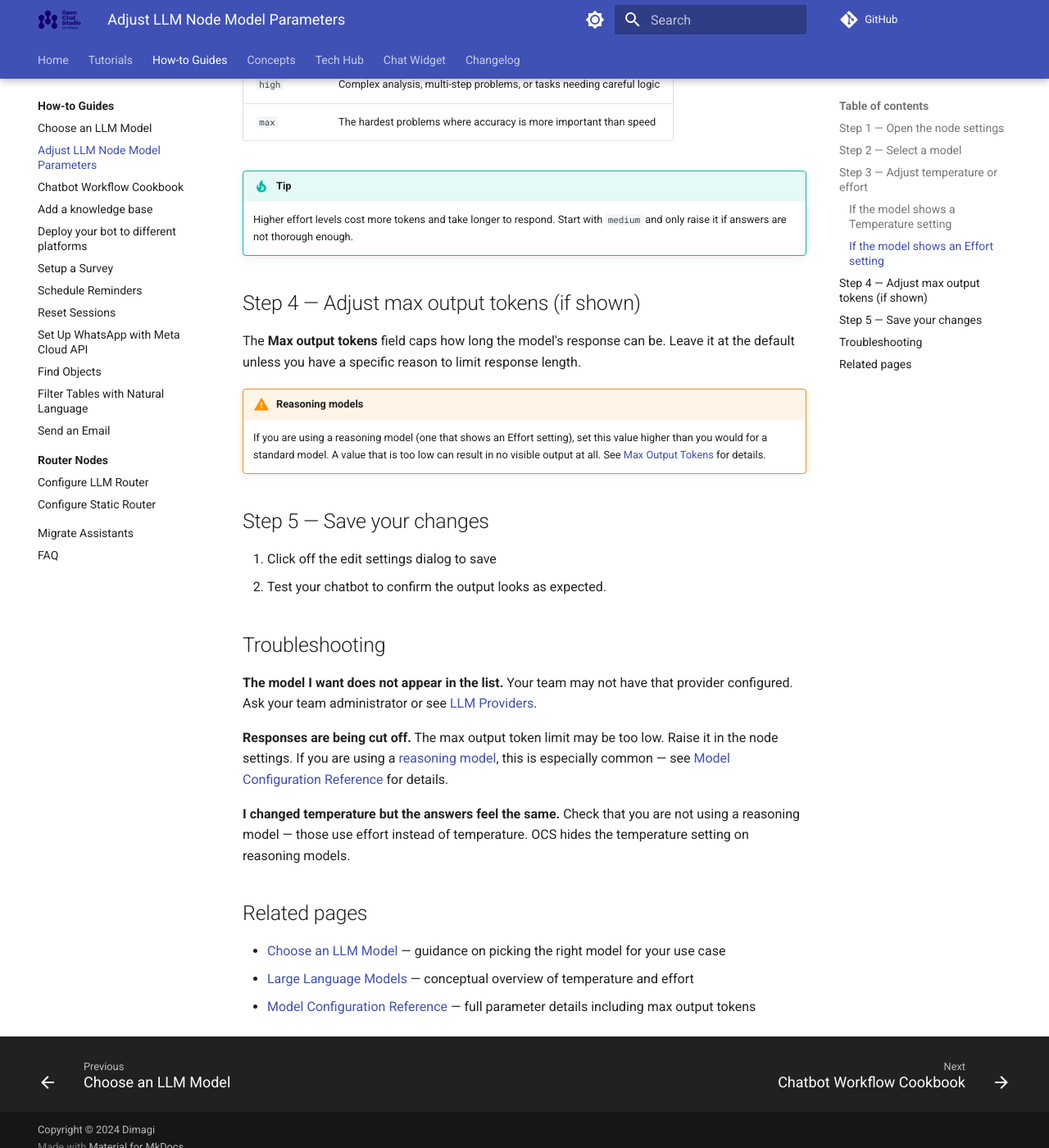
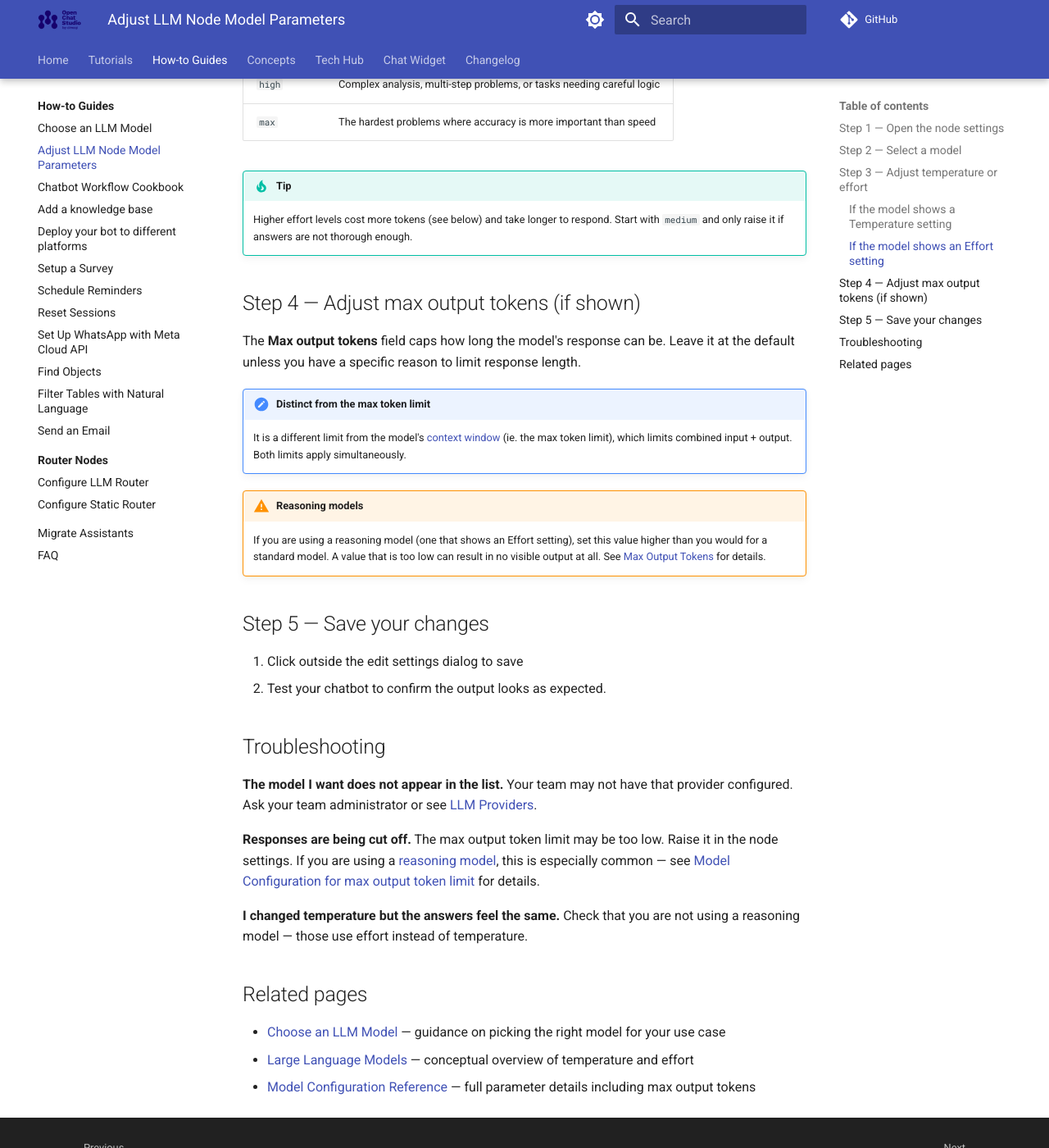
Before and after one commit to dimagi/open-chat-studio-docs, an MkDocs documentation site: the page built from docs/how-to/adjust_llm_node_model_parameters.md, in a window 1280 px wide and 1400 px high, scrolled down 1360 px. Shown: the whole window at 82% size. Built offline with MkDocs 1.6.1 and Material for MkDocs 9.7.7, drawn with Linux system fonts in a browser that asks for light colours; a script that is not in the unit is left out; comment, search, counter and statistics services are not loaded; some of the changed text lies outside the part shown.

Commit message:
Differentiate between token limits, remove rule that temperature and effort are exclusive & review fixes

```diff
--- a/docs/how-to/adjust_llm_node_model_parameters.md
+++ b/docs/how-to/adjust_llm_node_model_parameters.md
@@ -34,7 +34,7 @@ Temperature controls how creative or varied the responses are.
 
 ### If the model shows an Effort setting
 
-Effort (or Reasoning Effort) controls how much internal reasoning the model does before answering. It is available on reasoning models.
+Effort (or Reasoning Effort) controls how much internal reasoning the model does before answering. It is available on [reasoning models](../how-to/choose_llm_model.md#two-model-types).
 
 Select a level from the dropdown:
 
@@ -46,18 +46,21 @@ Select a level from the dropdown:
 | `max`    | The hardest problems where accuracy is more important than speed     |
 
 !!! tip
-    Higher effort levels cost more tokens and take longer to respond. Start with `medium` and only raise it if answers are not thorough enough.
+    Higher effort levels cost more tokens (see below) and take longer to respond. Start with `medium` and only raise it if answers are not thorough enough.
 
 ## Step 4 — Adjust max output tokens (if shown)
 
 The **Max output tokens** field caps how long the model's response can be. Leave it at the default unless you have a specific reason to limit response length.
+
+!!! note "Distinct from the max token limit"
+    It is a different limit from the model's [context window](../concepts/max_tokens.md) (ie. the max token limit), which limits combined input + output. Both limits apply simultaneously.
 
 !!! warning "Reasoning models"
     If you are using a reasoning model (one that shows an Effort setting), set this value higher than you would for a standard model. A value that is too low can result in no visible output at all. See [Max Output Tokens](../tech-hub/model_configuration.md#max-output-tokens) for details.
 
 ## Step 5 — Save your changes
 
-1. Click off the edit settings dialog to save
+1. Click outside the edit settings dialog to save
 2. Test your chatbot to confirm the output looks as expected.
 
 ## Troubleshooting
@@ -66,10 +69,10 @@ The **Max output tokens** field caps how long the model's response can be. Leave
 Your team may not have that provider configured. Ask your team administrator or see [LLM Providers](../concepts/team/llm_providers.md).
 
 **Responses are being cut off.**
-The max output token limit may be too low. Raise it in the node settings. If you are using a [reasoning model](../tech-hub/model_configuration.md), this is especially common — see [Model Configuration Reference](../tech-hub/model_configuration.md#max-output-tokens) for details.
+The max output token limit may be too low. Raise it in the node settings. If you are using a [reasoning model](../tech-hub/model_configuration.md), this is especially common — see [Model Configuration for max output token limit](../tech-hub/model_configuration.md#max-output-tokens) for details.
 
 **I changed temperature but the answers feel the same.**
-Check that you are not using a reasoning model — those use effort instead of temperature. OCS hides the temperature setting on reasoning models.
+Check that you are not using a reasoning model — those use effort instead of temperature.
 
 ## Related pages
 
```
Also changed, not shown: other parts of docs/how-to/adjust_llm_node_model_parameters.md (+1 -1 lines), docs/concepts/llm.md (+2 -2 lines), docs/concepts/team/llm_providers.md (+1 -1 lines), docs/how-to/choose_llm_model.md (+0 -3 lines).
